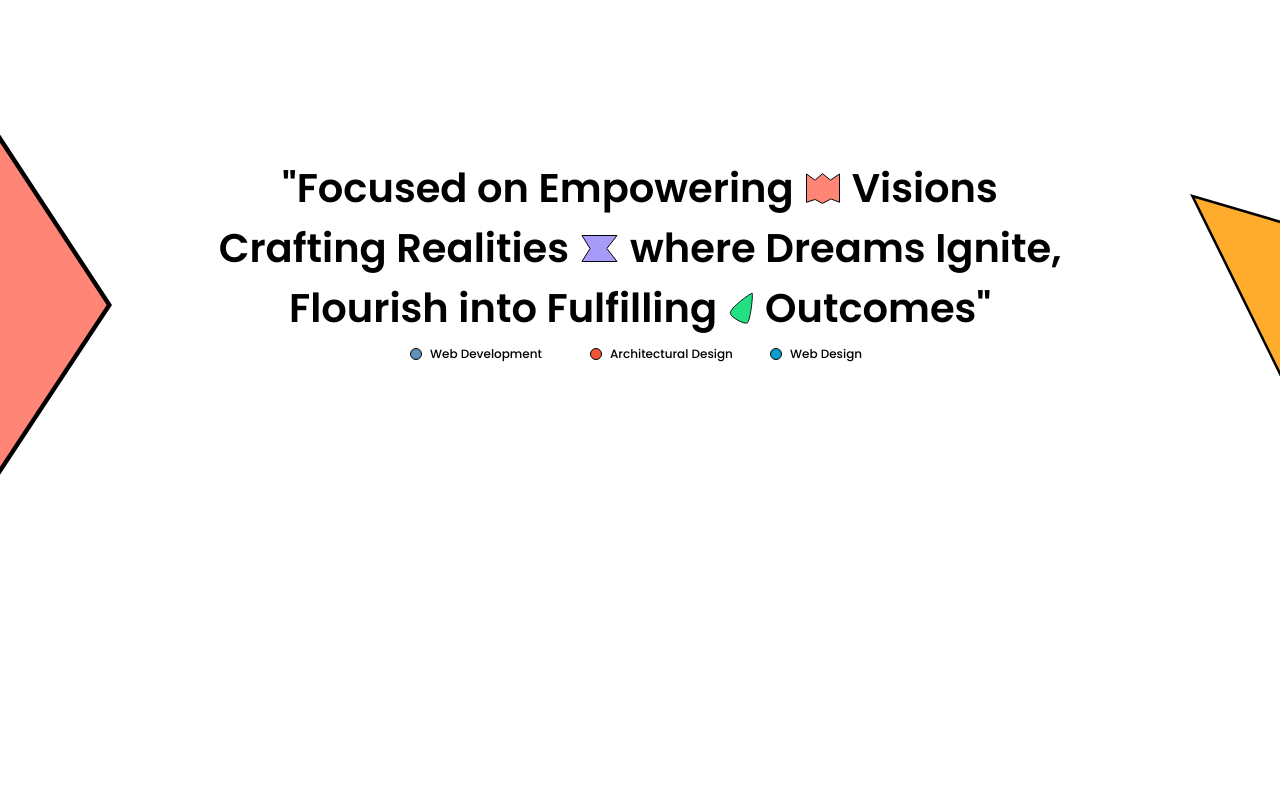
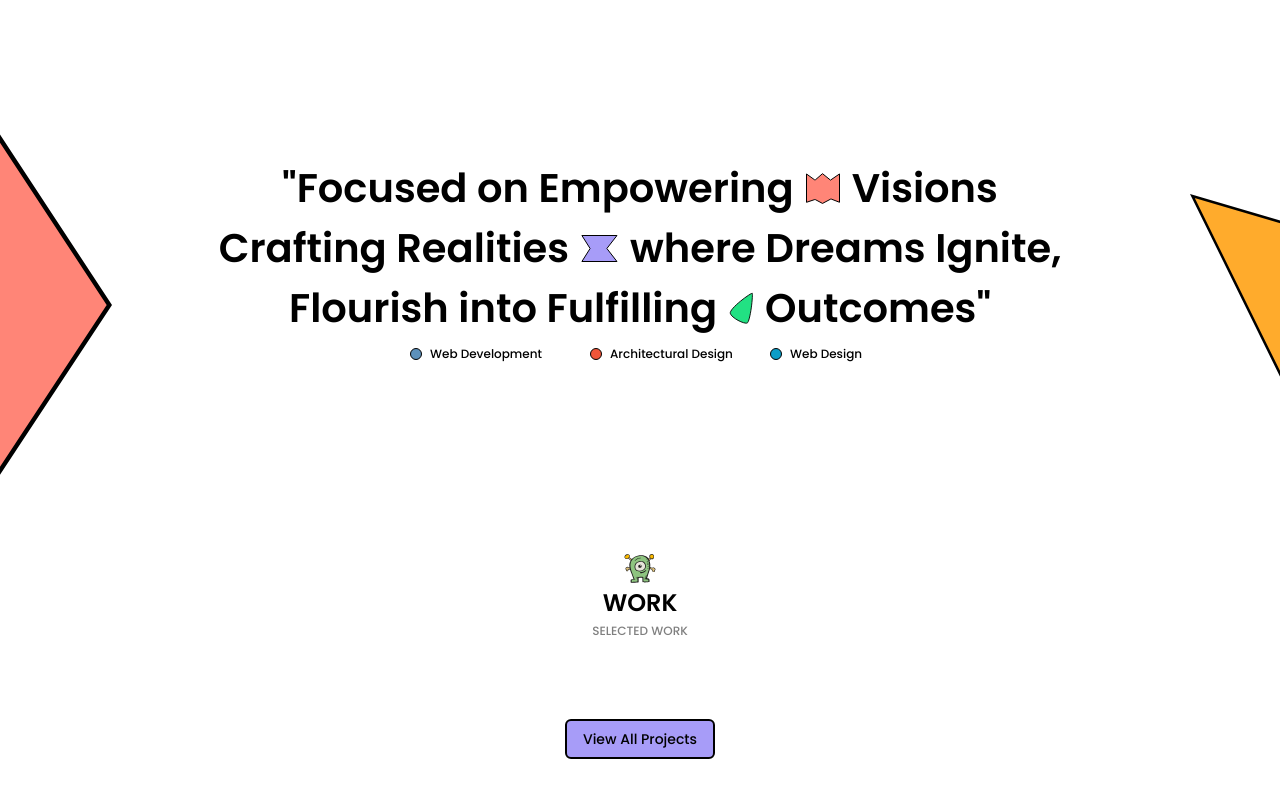
Before and after one commit to arulvalananto/portfolio, a Next.js app in the folder portfoliov2/: page / in a window 1280 px wide. Shown: the part 894-1692 px from the top of the page. Before the commit the page ends 1408 px from the top, so only its background shows below. Built offline with nearby package versions, Linux system fonts and the light colour scheme.

Commit message:
add: work section in home page

```diff
--- a/portfoliov2/app/page.tsx
+++ b/portfoliov2/app/page.tsx
@@ -1,8 +1,10 @@
+import Link from "next/link";
 import Image from "next/image";
 import Marquee from "react-fast-marquee";
+import { FaArrowRightLong } from "react-icons/fa6";
 
+import SkillBadge from "./ui/skill-badge";
 import { experienceArea, skills } from "./lib/common";
-import SkillBadge from "./ui/skill-badge";
 
 const Home = () => (
   <main className="w-[1280px] max-w-[1280px] h-full m-auto mt-4 overflow-hidden">
@@ -169,6 +171,49 @@ const Home = () => (
         />
       </div>
     </div>
+    <div className="py-10 w-full flex flex-col gap-20">
+      <div className="w-full flex flex-col items-center justify-center gap-1">
+        <Image
+          src="/home_work_intro_icon.svg"
+          alt="Work"
+          width={32}
+          height={30}
+        />
+        <h5 className="font-bold font-poppins text-2xl uppercase">Work</h5>
+        <p className="text-xs uppercase font-poppins font-normal opacity-50">
+          Selected Work
+        </p>
+      </div>
+      {/*<div>
+        <div className="w-full h-[400px] flex flex-row items-start gap-5">
+          <div className="flex-1 w-full h-full">
+            <h3>AirDeck</h3>
+            <p></p>
+            <div></div>
+            <div>
+              <button
+                type="button"
+                className="py-2 pr-4 flex flex-row gap-3 items-center"
+              >
+                <span>Visit the Site</span>
+                <FaArrowRightLong />
+              </button>
+            </div>
+          </div>
+          <div className="flex-1 w-full h-full flex flex-row items-center justify-center gap-4">
+            <div className="flex-1 w-full h-[350px] bg-[#4F4FF1] border-4 rounded-md border-black"></div>
+          </div>
+        </div>
+      </div>*/}
+      <div className="flex flex-row items-center justify-center">
+        <Link
+          href="/projects"
+          className="text-black font-poppins text-sm font-normal border-2 border-black px-4 py-2 capitalize rounded-md bg-[#A79CF8]"
+        >
+          View All Projects
+        </Link>
+      </div>
+    </div>
   </main>
 );
 
```
Also changed, not shown: portfoliov2/public/home_work_intro_icon.svg (added).
